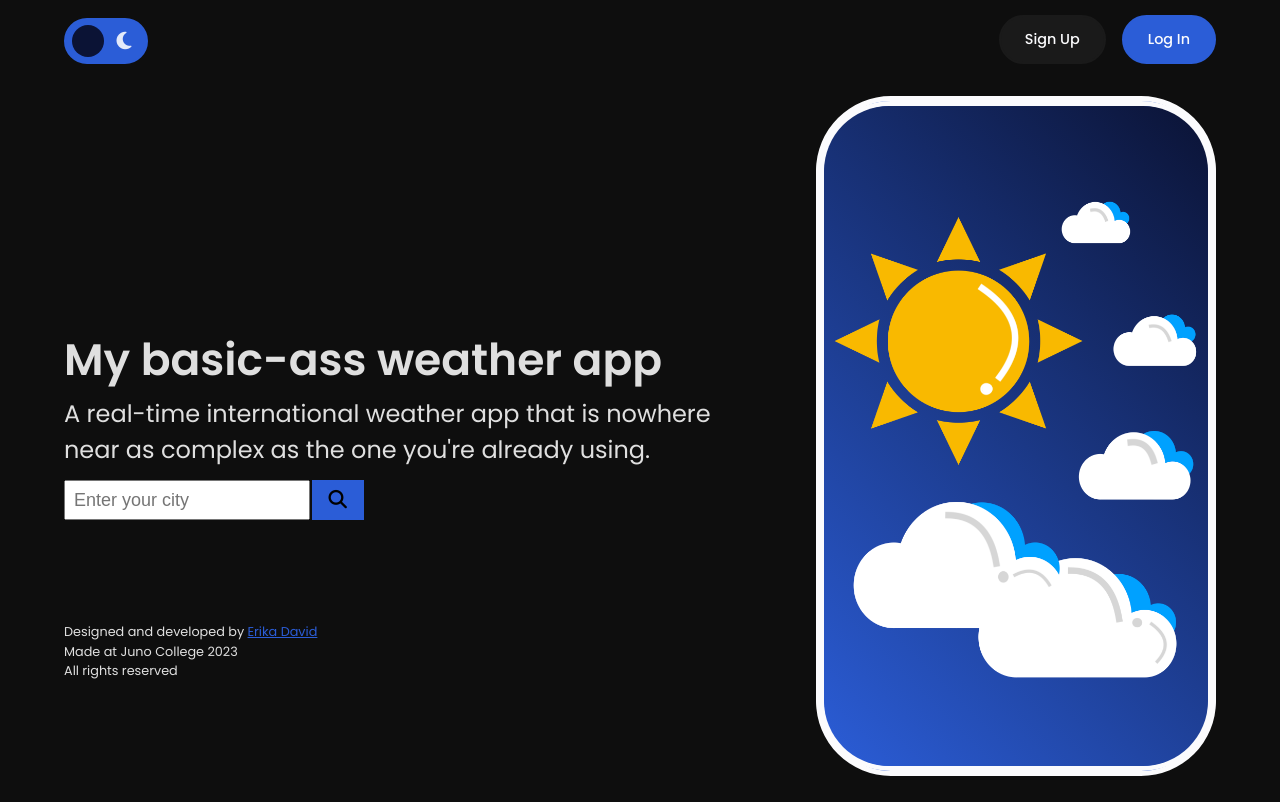
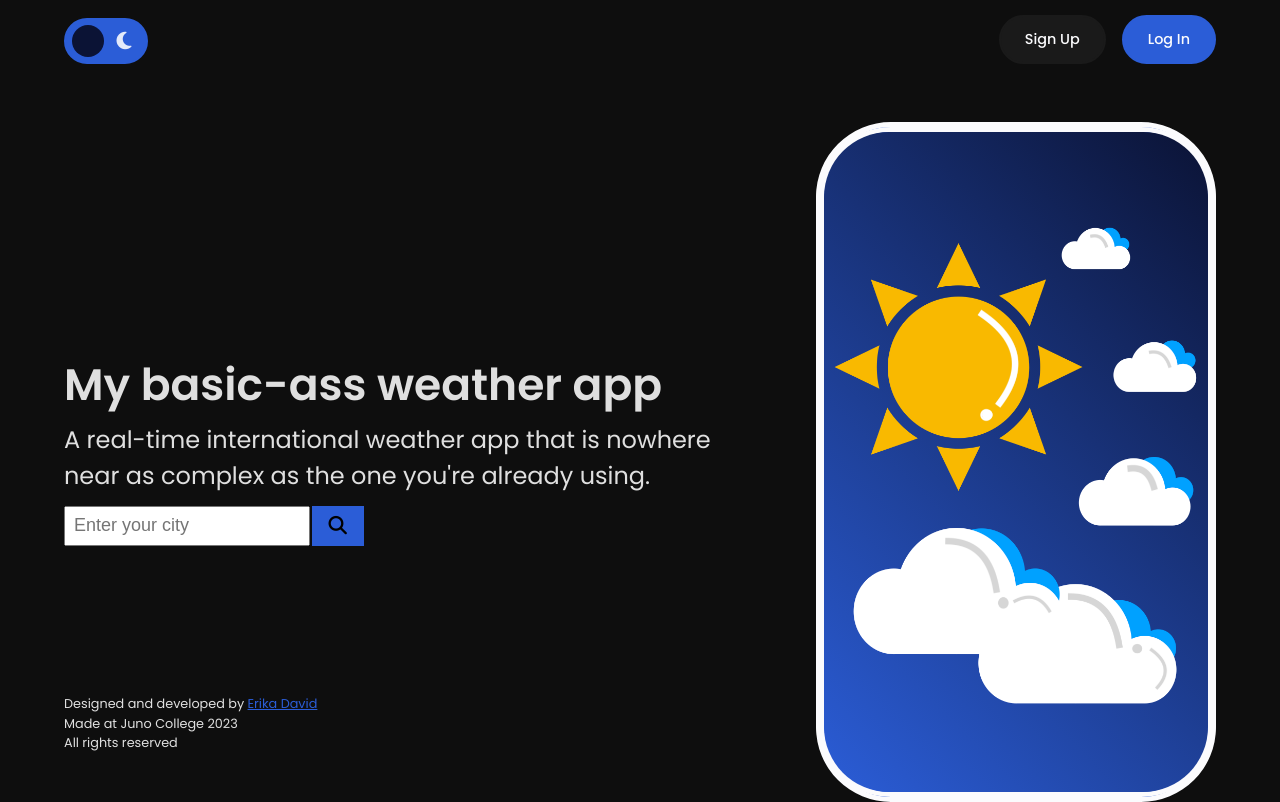
Before and after one commit to erikajdavid/my-weather-app, a React (Vite) app: page / in a window 1280 px wide. Built offline with nearby package versions, Linux system fonts and the light colour scheme; no server answers.

Commit message:
fixed app positioning on desktop

```diff
--- a/src/App.css
+++ b/src/App.css
@@ -122,7 +122,7 @@ header {
     display: flex;
     justify-content: space-between;
     align-items: center;
-    margin-top: 2rem;
+    margin-top: 5%;
 }
 
 .heroText {
@@ -367,7 +367,7 @@ input {
     font-size: 0.8rem;
     width: 100%;
     position: absolute;
-    bottom: 15%;
+    bottom: 6%;
 }
 
 .day .footerContainer {
```
